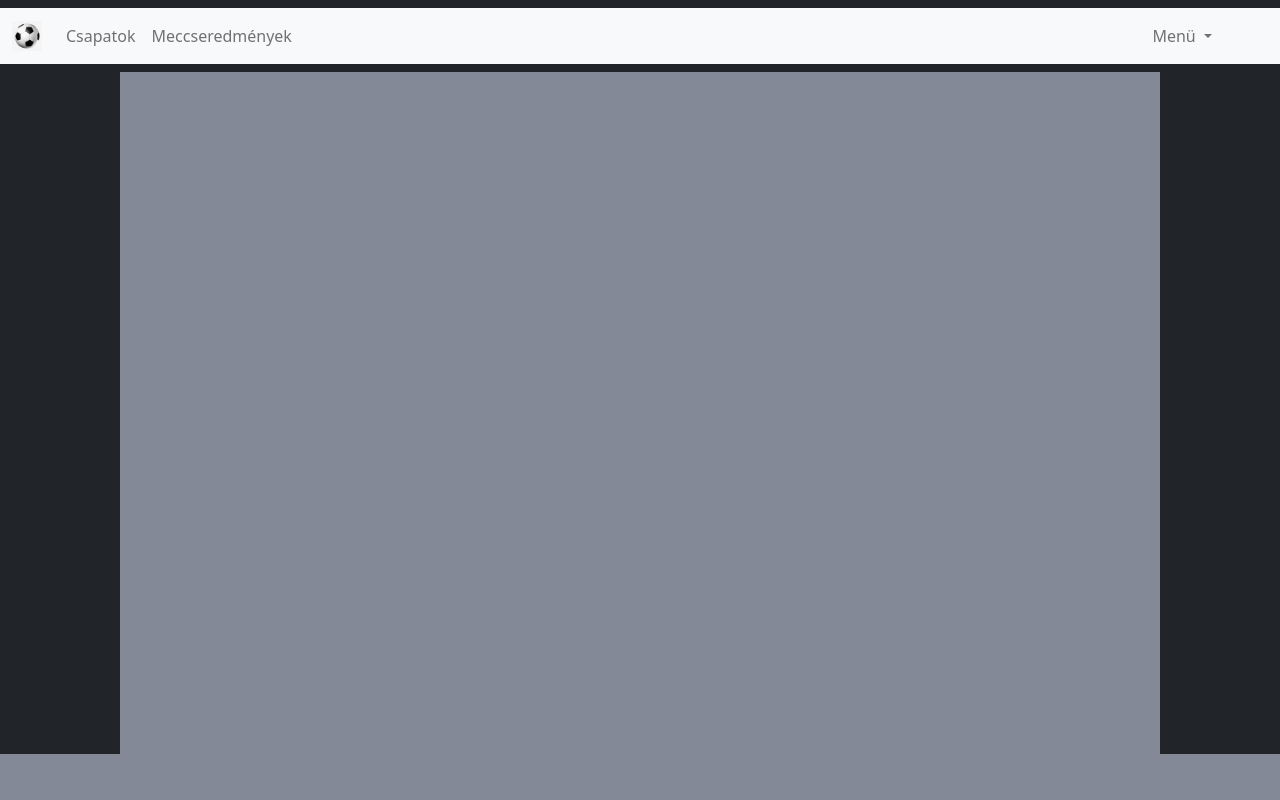
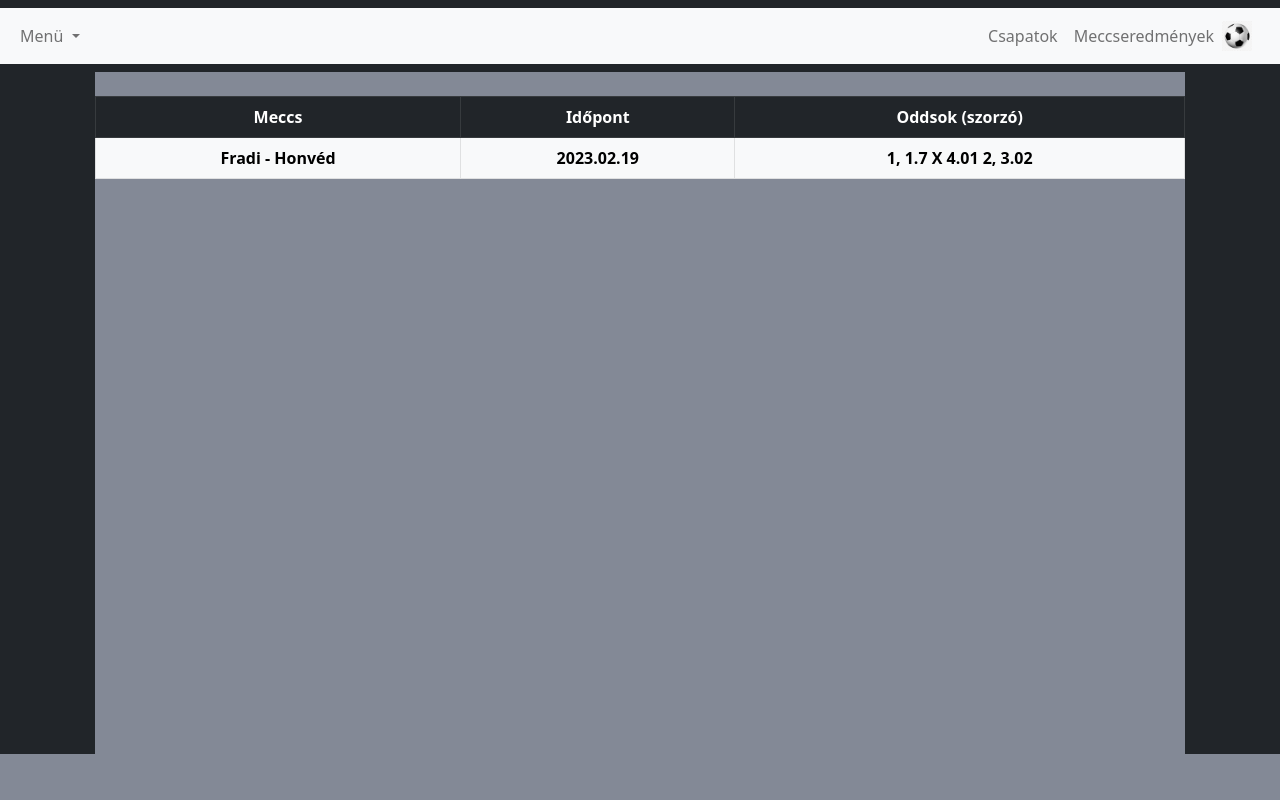
Before and after one commit to brigii07/football-liga-PHP, a PHP site: page /fogadas.php in a window 1280 px wide. Run offline with PHP 8.4, Linux system fonts and the light colour scheme; data comes from the database, SQL or seed files in the repository; lists and menus that the app fills with data are empty.

Commit message:
artical lines mindenhova, közelgő meccsek megtervezése
artical lines mindenhova, közelgő meccsek megtervezése

```diff
--- a/fogadas.php
+++ b/fogadas.php
@@ -1,16 +1,47 @@
 <?php require_once('header.php') ?>
+<?php
+
+$serverAddress = 'localhost';
+$username = 'root';
+$password = '';
+$databaseName = 'football_projekt';
+
+$connection = mysqli_connect($serverAddress, $username, $password, $databaseName);
+
+
+
+$sql_query = 'SELECT * FROM csapatok';
+$result = mysqli_query($connection, $sql_query);
+
+?>
 <style>
-.vl {
-  border-left: 120px solid #212529;
-  border-right: 120px solid #212529;
-  height: 341px;
-}
-
+  .vl {
+    border-left: 95px solid #212529;
+    border-right: 95px solid #212529;
+    height: 341px;
+  }
 </style>
-
+<div class="vl">
+  <br>
+  <table class="table table-bordered table-dark text-center">
+    <thead>
+      <tr>
+        <th scope="col">Meccs</th>
+        <th scope="col">Időpont</th>
+        <th scope="col">Oddsok (szorzó)</th>
+      </tr>
+    </thead>
+    <tbody>
+      <tr class="table-light">
+        <th scope="row">Fradi - Honvéd</th>
+        <th scope="row">2023.02.19</th>
+        <th scope="row">1, 1.7 X 4.01 2, 3.02</th>
+      </tr>
+    </tbody>
+  </table>
+</div>
 
 <div class="vl"></div>
 
-<div class="vl"></div>
 
 <?php require_once('footer.php') ?>
--- a/header.php
+++ b/header.php
@@ -40,7 +27,7 @@ session_start();
                         <button type="button" class="btn-close" data-bs-dismiss="offcanvas" aria-label="Close"></button>
                     </div>
                     <div class="offcanvas-body">
-                        <ul class="navbar-nav justify-content-end flex-grow-1 pe-5">
+                        <ul class="navbar-nav justify-content-end">
                             <li class="nav-item dropdown">
                                 <a class="nav-link dropdown-toggle" href="#" role="button" data-bs-toggle="dropdown" aria-expanded="false">
                                     Menü
```
Also changed, not shown: other parts of header.php (+18 -17 lines), credit.php (+13 -1 lines), kozelgo_meccs.php (+14 -0 lines), meccs_lejatszasa.php (+14 -0 lines), user.php (+13 -1 lines). Lines whose indentation alone changed are shown as unchanged.
